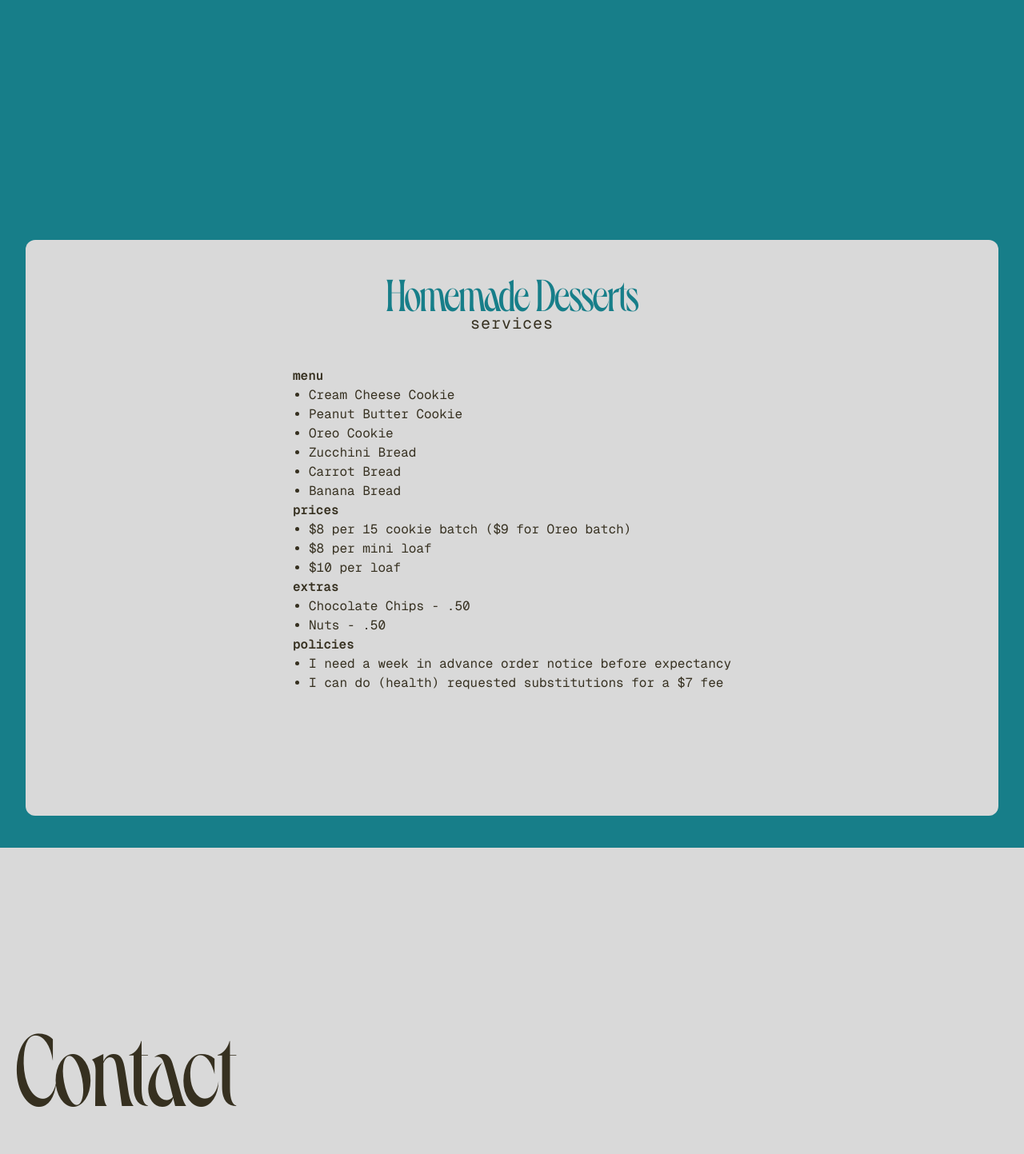
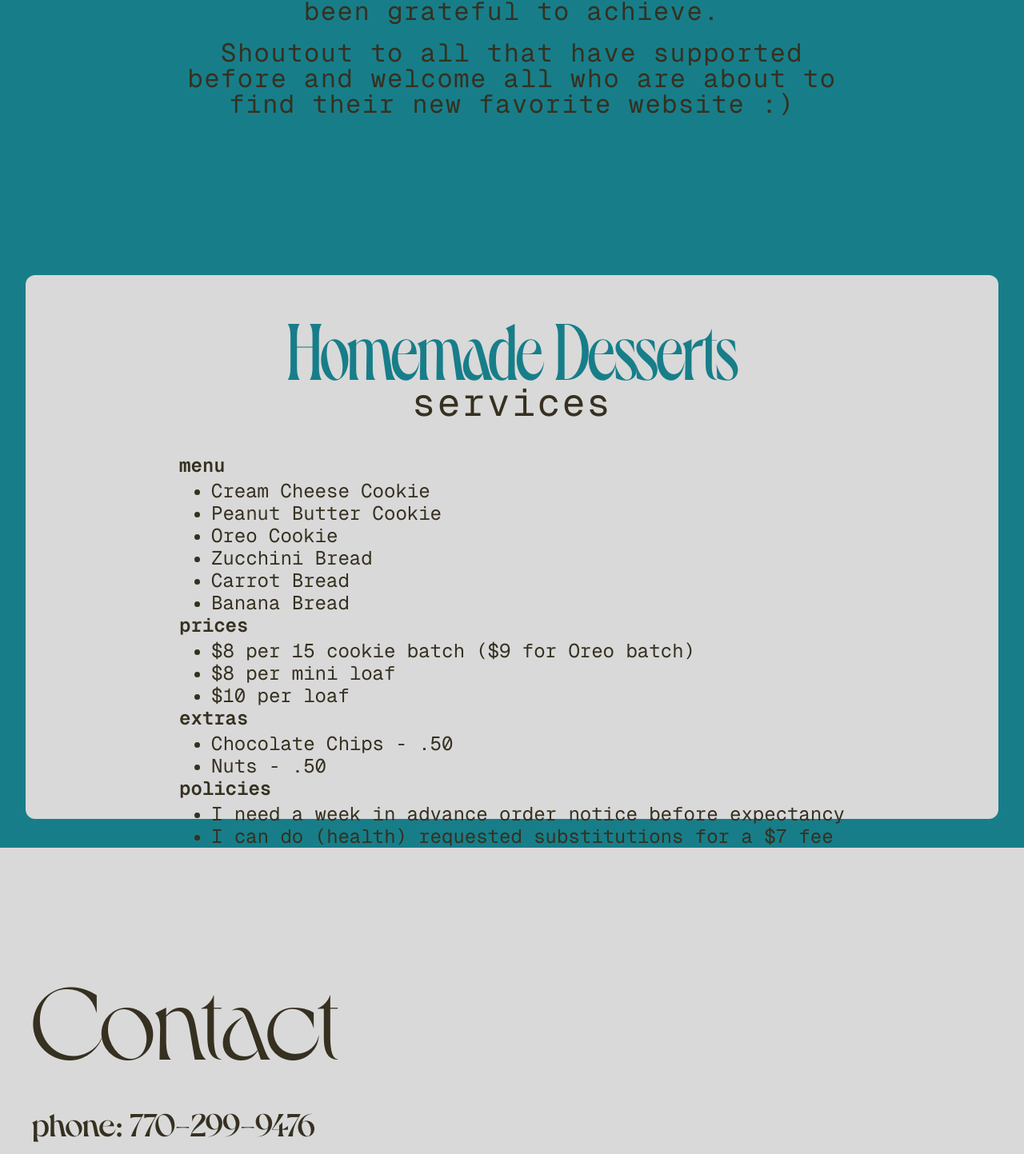
Before and after one commit to vincentpalomo/tinks-treats, a Next.js app: page / in a window 1280 px wide. Shown: the part 1340-2783 px from the top of the page at 80% size. Built offline with nearby package versions, Linux system fonts and the light colour scheme.

Commit message:
completed website at 1440 viewport, added dahlia medium and adjusted global/tailwind files for typeface

```diff
--- a/app/globals.css
+++ b/app/globals.css
@@ -14,6 +14,11 @@ body {
 @font-face {
   font-family: 'dahliarc';
   src: url(fonts/dahlia-regularcondensed.woff);
+}
+
+@font-face {
+  font-family: 'dahliam';
+  src: url(fonts/dahlia-medium.woff);
 }
 
 @font-face {
--- a/app/page.tsx
+++ b/app/page.tsx
@@ -90,11 +90,11 @@ export default function Home() {
         )}
       </div>
 
-      {/* main */}
-      <div className="reletive w-screen h-screen overflow-hidden flex flex-col items-center" id="home">
       {/* web nav */}
-        <nav className="hidden sm:flex sm:justify-between sm:items-center sm:mx-10 sm:my-2 text-teal sm:w-[95%]">
-          <div className="text-[40px] leading-[40px] font-dahliabc cursor-pointer">Tink&apos;s Treats</div>
+      <nav className="hidden sm:flex sm:justify-between sm:items-center sm:px-10 text-teal sm:w-[100%] fixed bg-whitesmoke h-[60px]">
+        <div className="text-[40px] leading-[40px] font-dahliabc cursor-pointer" onClick={scrollToHome}>
+          Tink&#8217;s Treats
+        </div>
         <ul className="flex justify-center items-center space-x-5 h-[40px] text-[24px] cursor-pointer font-geistmono">
           <li className="hover:text-darkbrown" onClick={scrollToAbout}>
             about
@@ -110,7 +110,10 @@ export default function Home() {
           </li>
         </ul>
       </nav>
-        <div className="h-[95%] w-[95%] sm:flex flex-col justify-end items-start bg-[length:1440px_900px] 2xl:bg-[length:1840px_1300px] 2xl:bg-center bg-[url('/images/ttbg.jpg')] hidden">
+
+      {/* main */}
+      <div className="reletive w-screen h-screen overflow-hidden flex flex-col items-center" id="home">
+        <div className="h-[95%] w-[95%] sm:flex flex-col justify-end items-start bg-[length:1440px_900px] 2xl:bg-[length:1840px_1300px] 2xl:bg-center bg-[url('/images/ttbg.jpg')] hidden mt-[60px]">
           <h4 className="hidden sm:block font-geistmono text-[30px] text-darkbrown tracking-tight leading-tight ml-5 2xl:ml-28">
             if you&apos;re curious...ask, won&apos;t know
           </h4>
@@ -128,29 +131,33 @@ export default function Home() {
       </div>
       {/* about */}
       <div
-        className="w-screen h-screen overflow-hidden bg-teal flex flex-col items-start justify-center px-5"
+        className="w-screen h-screen overflow-hidden bg-teal flex flex-col items-start justify-center px-5 sm:items-center"
         id="about"
       >
         <h1 className="font-dahlia text-9xl text-darkbrown">About</h1>
-        <p className="font-geistmono text-darkbrown text-[16px] leading-[24px] tracking-wider pt-10">
+        <p className="font-geistmono text-darkbrown text-[16px] sm:text-[32px] sm:text-center sm:w-[70%] leading-[24px] sm:leading-[32px] tracking-wider pt-10">
           Inspired by her family&apos;s appetite and occasional sweet tooth, I&apos;ona continued to experiment more and
           more with new baking recipes for them to enjoy. It was later suggested that she begin selling her baked goods,
           which much of the profits she has used to raise money for a series of financial missions that she has been
           grateful to achieve.
         </p>
-        <p className="font-geistmono text-darkbrown text-[16px] leading-[24px] tracking-wider pt-5">
+        <p className="font-geistmono text-darkbrown text-[16px] sm:text-[32px] sm:text-center sm:w-[70%] leading-[24px] sm:leading-[32px] tracking-wider pt-5">
           Shoutout to all that have supported before and welcome all who are about to find their new favorite website :)
         </p>
       </div>
       {/* menu */}
       <div className="w-screen h-screen overflow-hidden flex flex-col items-center justify-center bg-teal" id="menu">
-        <div className="w-[95%] h-[90%] bg-whitesmoke rounded-xl flex flex-col items-center px-5">
-          <h1 className="font-dahliamc text-teal tracking-tight leading-[50px] text-[56px] pt-10">Homemade Desserts</h1>
-          <h4 className="font-geistmono text-darkbrown text-xl tracking-wider">services</h4>
+        <div className="w-[95%] h-[90%] sm:h-[85%] bg-whitesmoke rounded-xl flex flex-col items-center px-5 sm:mt-12">
+          <h1 className="font-dahliamc text-teal tracking-tight leading-[50px] text-[56px] sm:text-[100px] sm:leading-[96px] pt-10">
+            Homemade Desserts
+          </h1>
+          <h4 className="font-geistmono text-darkbrown text-xl sm:text-[48px] sm:leading-[48px] tracking-wider">
+            services
+          </h4>
 
-          <div className="font-geistmono text-[16px] mx-1 mt-10 text-darkbrown">
-            <div className="font-geistmonob">menu</div>
-            <ul className="ml-5 list-disc">
+          <div className="font-geistmono text-[16px] sm:text-[24px] sm:leading-[28px] mx-1 mt-10 text-darkbrown">
+            <div className="font-geistmonob mb-1">menu</div>
+            <ul className="ml-5 sm:ml-10 list-disc">
               <li>Cream Cheese Cookie</li>
               <li>Peanut Butter Cookie</li>
               <li>Oreo Cookie</li>
@@ -158,19 +165,19 @@ export default function Home() {
               <li>Carrot Bread</li>
               <li>Banana Bread</li>
             </ul>
-            <div className="font-geistmonob">prices</div>
-            <ul className="ml-5 list-disc">
+            <div className="font-geistmonob mb-1">prices</div>
+            <ul className="ml-5 sm:ml-10 list-disc">
               <li>$8 per 15 cookie batch ($9 for Oreo batch)</li>
               <li>$8 per mini loaf</li>
               <li>$10 per loaf</li>
             </ul>
-            <div className="font-geistmonob">extras</div>
-            <ul className="ml-5 list-disc">
+            <div className="font-geistmonob mb-1">extras</div>
+            <ul className="ml-5 sm:ml-10 list-disc">
               <li>Chocolate Chips - .50</li>
               <li>Nuts - .50</li>
             </ul>
-            <div className="font-geistmonob">policies</div>
-            <ul className="ml-5 list-disc">
+            <div className="font-geistmonob mb-1">policies</div>
+            <ul className="ml-5 sm:ml-10 list-disc">
               <li>I need a week in advance order notice before expectancy</li>
               <li>I can do (health) requested substitutions for a $7 fee</li>
             </ul>
@@ -178,17 +185,29 @@ export default function Home() {
         </div>
       </div>
       {/* contact */}
-      <div className="h-screen w-screen flex flex-col justify-center items-start" id="contact">
-        <h1 className="font-dahliamc text-9xl text-darkbrown mx-5">Contact</h1>
-        <h3 className="font-dahliamc text-darkbrown text-[28px] mx-5 pt-10">phone: 770-299-9476</h3>
-        <h3 className="font-dahliamc text-darkbrown text-[28px] mx-5">email: ifreeman.bakedgoods@gmail.com</h3>
+      <div className="h-screen w-screen flex flex-col justify-center items-start relative overflow-hidden" id="contact">
+        <h1 className="font-dahliamc sm:font-dahlia text-9xl text-darkbrown mx-5 sm:mx-10">Contact</h1>
+        <h3 className="font-dahliamc sm:font-dahliam text-darkbrown text-[28px] sm:text-[40px] mx-5 sm:mx-10 pt-10">
+          phone: 770-299-9476
+        </h3>
+        <h3 className="font-dahliamc sm:font-dahliam text-darkbrown text-[28px] sm:text-[40px] mx-5 sm:mx-10">
+          email: ifreeman.bakedgoods@gmail.com
+        </h3>
         <Link
           href={'https://www.instagram.com/iona._.but.with.an.apostrophe?igsh=MXEydXpqb2l5bjl2Yw%3D%3D&utm_source=qr'}
         >
-          <Image src={'/images/instagram.svg'} alt="instagram" width={100} height={100} className="mx-5 pt-10" />
+          <Image
+            src={'/images/instagram.svg'}
+            alt="instagram"
+            width={100}
+            height={100}
+            className="mx-5 sm:mx-10 pt-10 pb-20"
+          />
         </Link>
 
-        <div className="hidden">Tink&apos;s Treats</div>
+        <div className="hidden sm:block absolute bottom-0 left-[20px] font-dahlia text-[320px] leading-[250px] mt-20 text-darkbrown pointer-events-none">
+          Tink&#8217;sTreats
+        </div>
       </div>
     </main>
   );
--- a/tailwind.config.ts
+++ b/tailwind.config.ts
@@ -20,6 +20,7 @@ const config: Config = {
       fontFamily: {
         dahlia: ['dahlia'],
         dahliarc: ['dahliarc'],
+        dahliam: ['dahliam'],
         dahliamc: ['dahliamc'],
         dahliabc: ['dahliabc'],
         geistmono: ['geistmono'],
```
Also changed, not shown: app/fonts/dahlia-medium.woff (added). Lines whose indentation alone changed are shown as unchanged.
